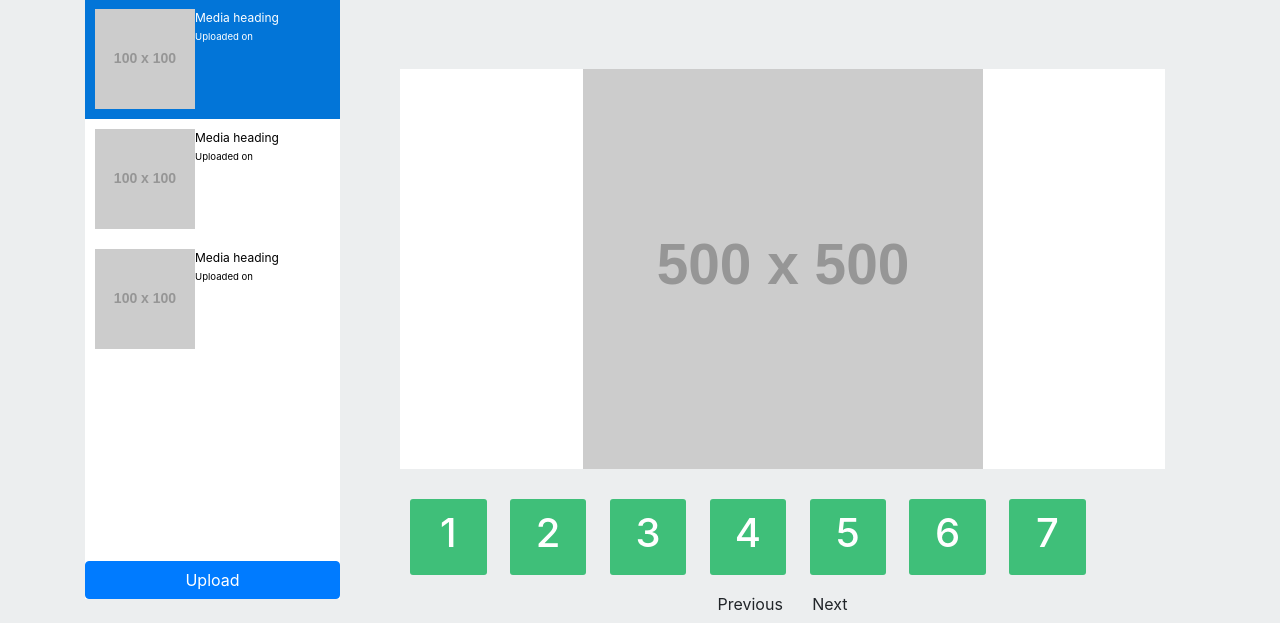
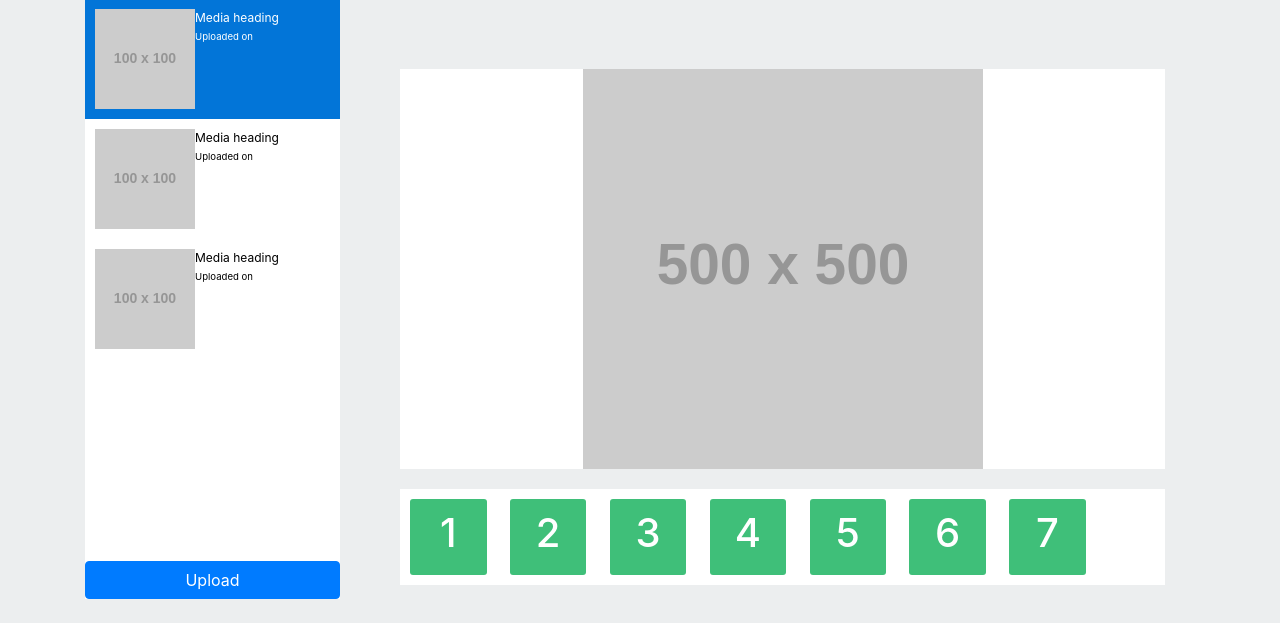
Before and after one commit to abiodun0/photo-editing-application, a Django app: page /dashboard in a window 1280 px wide. Shown: the part 178-801 px from the top of the page. After the commit the page ends 777 px from the top, so only its background shows below. Run offline with Django 3.2, Linux system fonts and the light colour scheme; parts of the project's set-up code (start-up, migrations or seed data) failed here and were passed over; some libraries are stand-ins or nearby versions.

Commit message:
[Feature #110017972] changes to css and html

```diff
--- a/image_editor/static/css/style.css
+++ b/image_editor/static/css/style.css
@@ -70,7 +70,18 @@ body{
   text-align: center;
 }
 #owl-demo{
+  background-color:#fff;
   margin-top:20px;
+}
+#owl-demo .btn{
+  position:absolute;
+  font-size:20px;
+}
+.prev{
+  left:0;
+}
+.next{
+  right:0;
 }
 #owl-demo .item{
   width:10%;
--- a/image_editor/templates/dashboard.html
+++ b/image_editor/templates/dashboard.html
@@ -73,12 +73,11 @@
   <div class="item"><h1>5</h1></div>
   <div class="item"><h1>6</h1></div>
   <div class="item"><h1>7</h1></div>
+    <a class="btn prev"><i class="mdi mdi-chevron-left"></i></a>
+  <a class="btn next"><i class="mdi mdi-chevron-right"></i></a>
  </div>
 
-     <div class="customNavigation">
-  <a class="btn prev">Previous</a>
-  <a class="btn next">Next</a>
-</div>
+
 
 
 </div>
```
